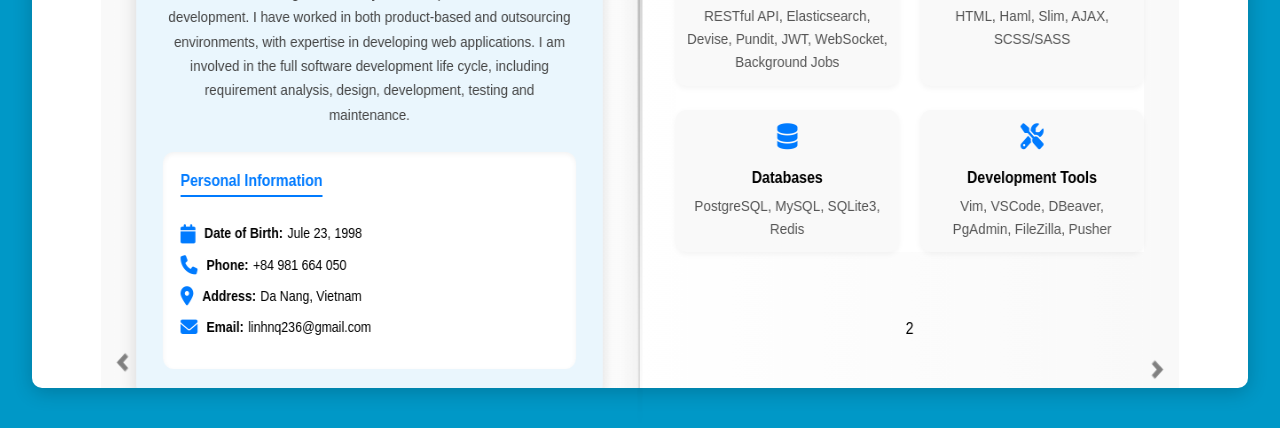
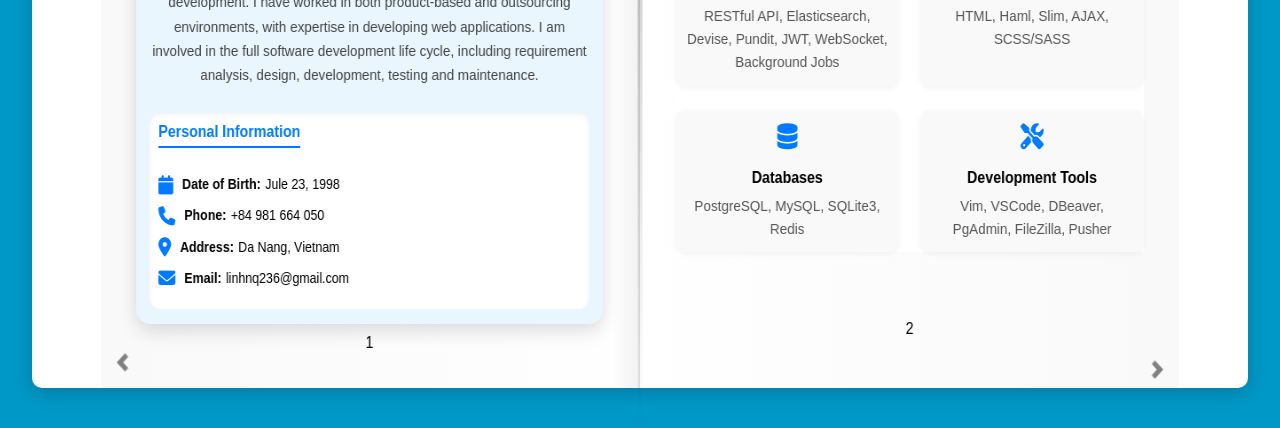
Before and after one commit to linh236/my_cv, a website: page index.html in a window 1280 px wide. Shown: the part 372-800 px from the top of the page. Drawn offline with nearby package versions, Linux system fonts and the light colour scheme.

```diff
--- a/src/scss/_infor.scss
+++ b/src/scss/_infor.scss
@@ -2,7 +2,7 @@
   background: #eaf6fd;
   border-radius: 15px;
   box-shadow: 0 6px 20px rgba(0, 0, 0, 0.15);
-  padding: 30px;
+  padding: 15px;
   text-align: center;
   font-family: 'Segoe UI', sans-serif;
 
@@ -52,7 +52,7 @@
   .infor-page {
     background: #fff;
     border-radius: 12px;
-    padding: 20px;
+    padding: 10px;
     box-shadow: inset 0 2px 5px rgba(0,0,0,0.05);
     text-align: left;
 
```
Also changed, not shown: public/css/main.css, public/css/pdf_main.css.
